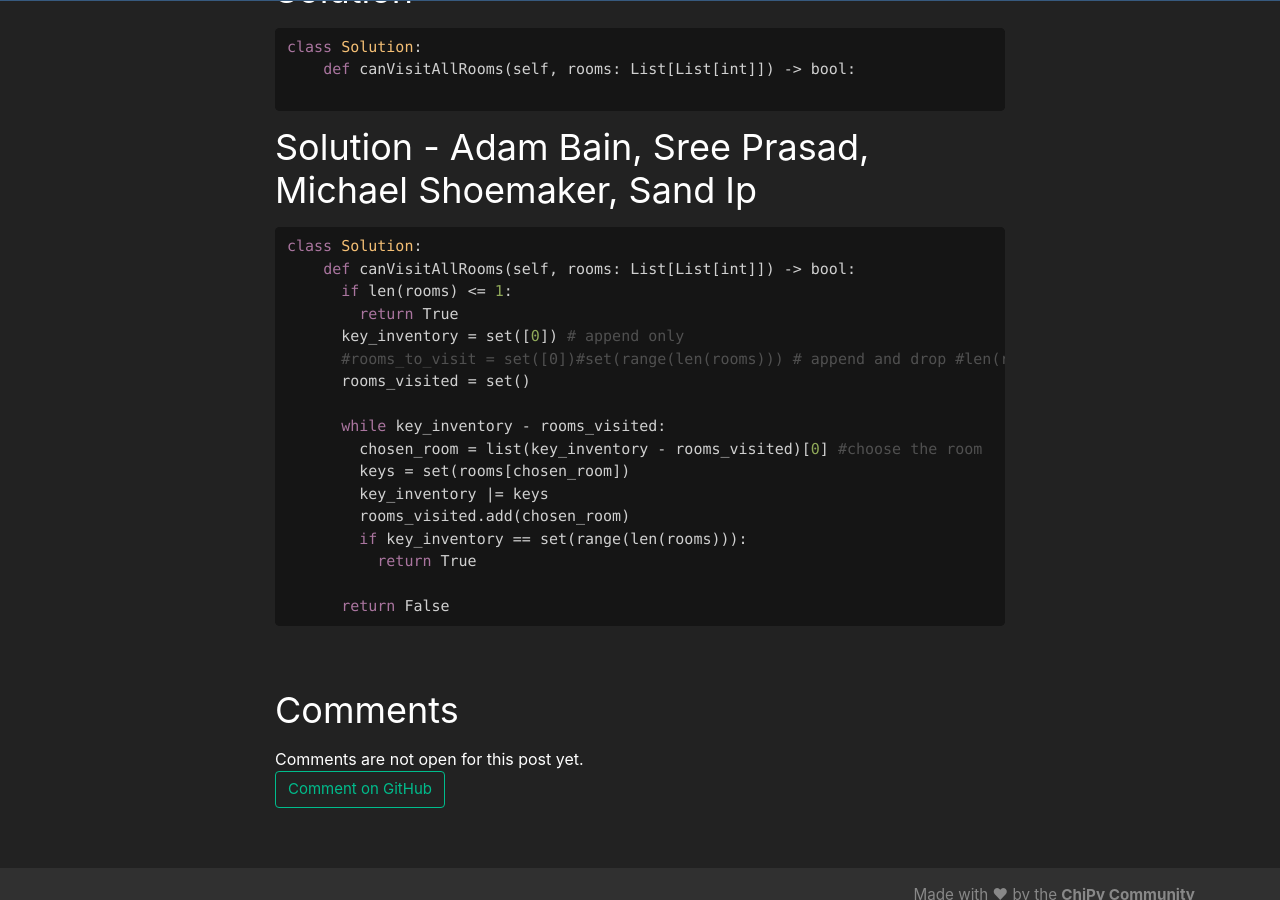
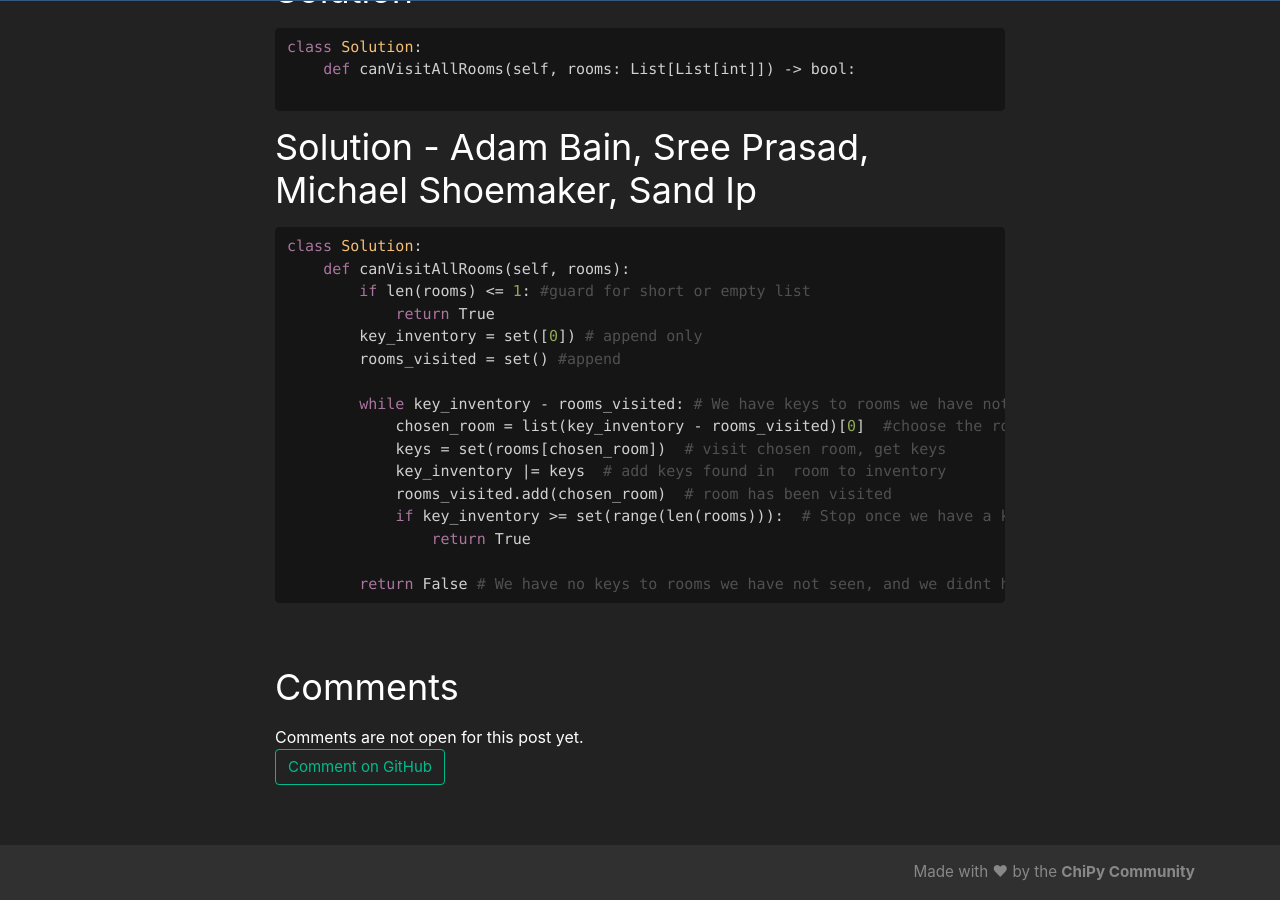
Before and after one commit to chicagopython/algosig, a Jekyll site: the page built from _posts/2020-05-07-keys-and-rooms.md, in a window 1280 px wide and 900 px high, scrolled down 553 px. Built offline with Jekyll 4.4.1, drawn with Linux system fonts in a browser that asks for light colours; nearby versions of some CDN libraries; our own code applies the rules of GitHub Pages for plain Markdown files.

Commit message:
Update with comments

````diff
--- a/_posts/2020-05-07-keys-and-rooms.md
+++ b/_posts/2020-05-07-keys-and-rooms.md
@@ -30,20 +30,19 @@ class Solution:
 ## Solution - Adam Bain, Sree Prasad, Michael Shoemaker, Sand Ip
 ``` python
 class Solution:
-    def canVisitAllRooms(self, rooms: List[List[int]]) -> bool:
-      if len(rooms) <= 1:
-        return True
-      key_inventory = set([0]) # append only
-      #rooms_to_visit = set([0])#set(range(len(rooms))) # append and drop #len(rooms) # [0,1,2,3]
-      rooms_visited = set()
+    def canVisitAllRooms(self, rooms):
+        if len(rooms) <= 1: #guard for short or empty list
+            return True
+        key_inventory = set([0]) # append only
+        rooms_visited = set() #append
 
-      while key_inventory - rooms_visited:
-        chosen_room = list(key_inventory - rooms_visited)[0] #choose the room
-        keys = set(rooms[chosen_room])
-        key_inventory |= keys
-        rooms_visited.add(chosen_room)
-        if key_inventory == set(range(len(rooms))):
-          return True
+        while key_inventory - rooms_visited: # We have keys to rooms we have not seen
+            chosen_room = list(key_inventory - rooms_visited)[0]  #choose the room
+            keys = set(rooms[chosen_room])  # visit chosen room, get keys
+            key_inventory |= keys  # add keys found in  room to inventory
+            rooms_visited.add(chosen_room)  # room has been visited
+            if key_inventory >= set(range(len(rooms))):  # Stop once we have a key for each room
+                return True
 
-      return False
+        return False # We have no keys to rooms we have not seen, and we didnt have a key for each room
 ```
````
